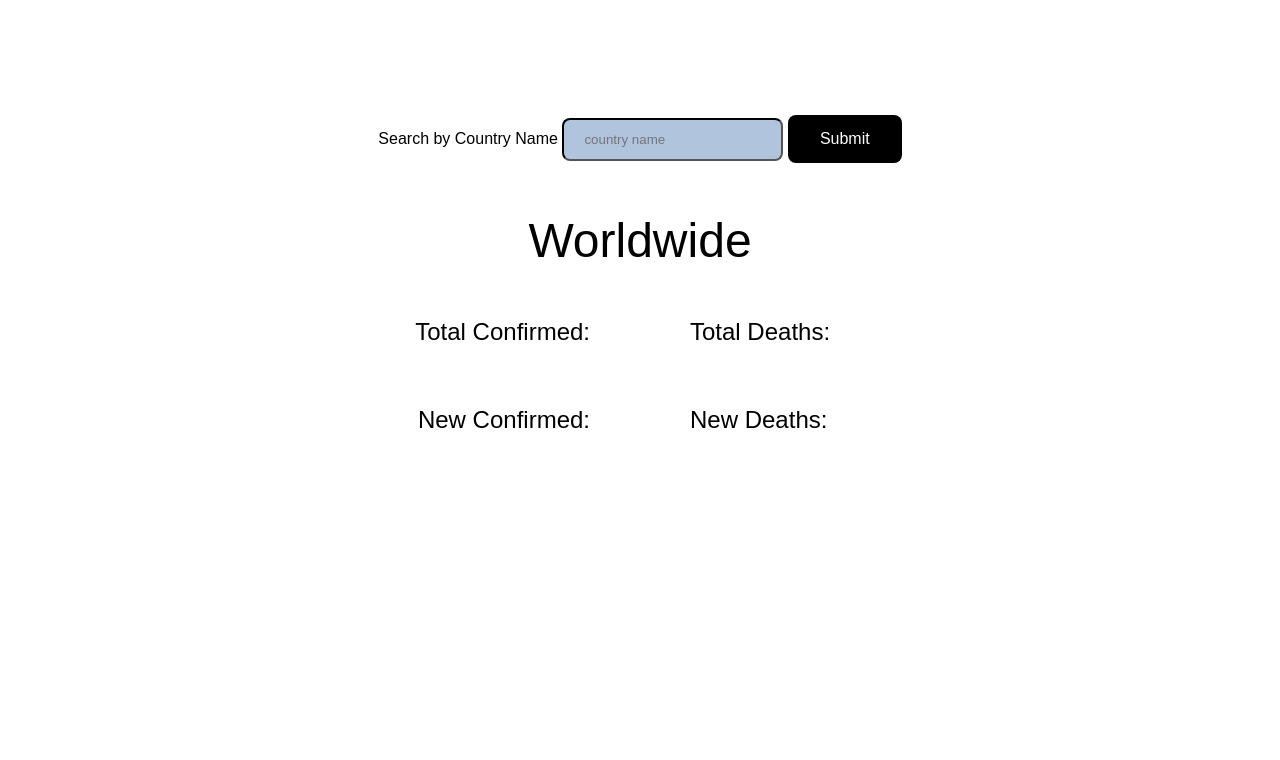
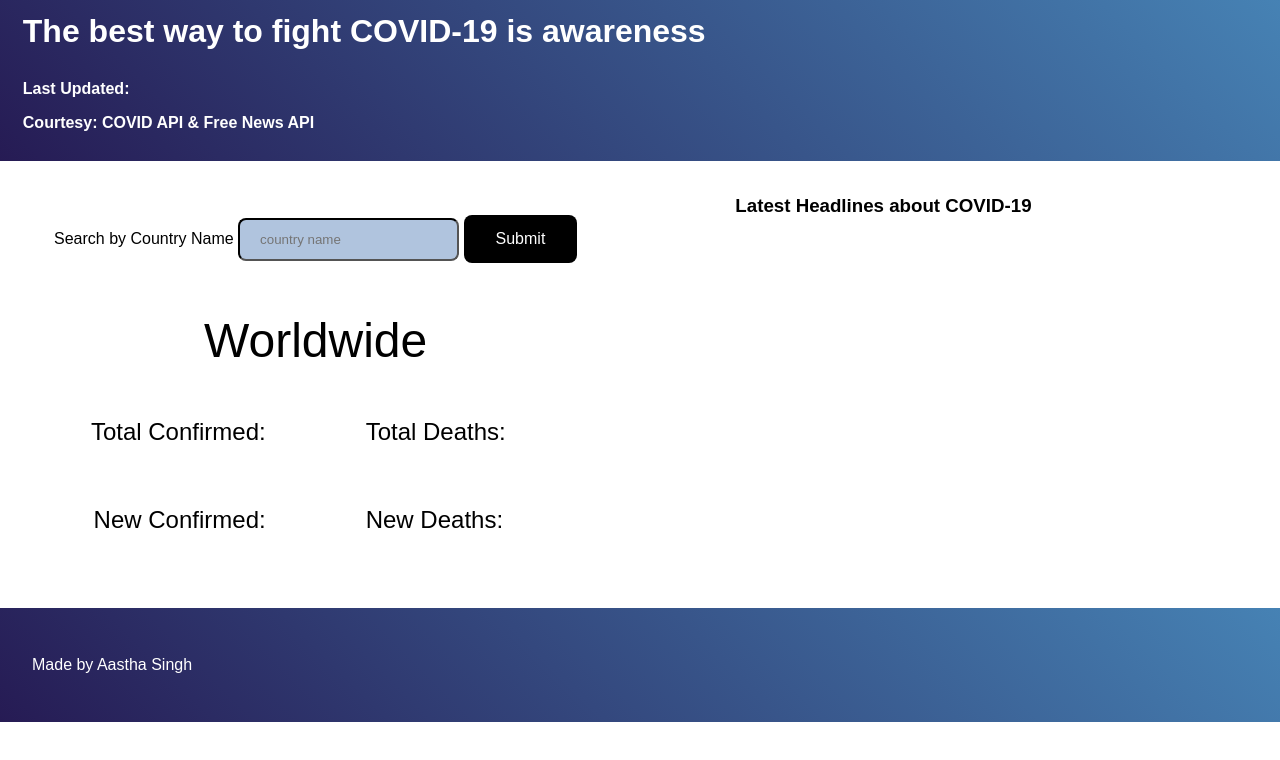
Before and after one commit to champion18/covid19-awareness, a plain HTML site: page index.html in a window 1280 px wide. Drawn offline with nearby package versions, Linux system fonts and the light colour scheme; no server answers.

Commit message:
Update index.html

```diff
--- a/index.html
+++ b/index.html
@@ -8,15 +8,26 @@
     <title>COVID-19 Meter</title>
   </head>
   <body>
-    <div>
+    <div class="main">
+      <div class="header">
         <div id="heading1">
-      <h1>COVID-19 Meter</h1>
-      <h4>Last Updated: <span id="lastUpdated"></span>    Courtesy: COVID API</h4>
+          <h1>The best way to fight COVID-19 is awareness</h1>
+          <h4>
+            Last Updated: <span id="lastUpdated"></span>
+            <p>Courtesy: COVID API & Free News API</p>
+          </h4>
         </div>
       </div>
+      <div class="info">
+        <div class="searchArea">
           <form id="searchForm">
             <label for="country">Search by Country Name</label>
-      <input type="text" name="name" id="country" placeholder="country name" />
+            <input
+              type="text"
+              name="name"
+              id="country"
+              placeholder="country name"
+            />
             <button>Submit</button>
           </form>
           <div id="display">
@@ -25,22 +36,43 @@
             <div class="flexcontainer">
               <div class="columns" id="left">
                 <div class="rows">
-          Total Confirmed:<br>
+                  Total Confirmed:<br />
                   <span class="grey" id="totalConfirmed"></span>
                 </div>
-        <div class="rows">New Confirmed: <br><span class="grey" id="newConfirmed"></span></div>
+                <div class="rows">
+                  New Confirmed: <br /><span
+                    class="grey"
+                    id="newConfirmed"
+                  ></span>
+                </div>
               </div>
 
               <div class="columns" id="right">
-        <div class="rows">Total Deaths: <br><span class="red" id="totalDeaths"></span></div>
-        <div class="rows">New Deaths: <br><span class="red" id="newDeaths"></span></div>
+                <div class="rows">
+                  Total Deaths: <br /><span class="red" id="totalDeaths"></span>
+                </div>
+                <div class="rows">
+                  New Deaths: <br /><span class="red" id="newDeaths"></span>
                 </div>
               </div>
             </div>
+          </div>
+        </div>
+
+        <div class="newsArea">
+          <div class="newsFlex">
+            <h3>Latest Headlines about COVID-19</h3>
+            <div class="news"></div>
+          </div>
+        </div>
+      </div>
+    </div>
+
     <footer>
-
+      <div class="footer"><p>Made by Aastha Singh</p></div>
     </footer>
   </body>
   <script src="https://cdn.jsdelivr.net/npm/axios/dist/axios.min.js"></script>
   <script src="index.js"></script>
+  <script src="news.js"></script>
 </html>
```
Lines whose indentation alone changed are shown as unchanged.
